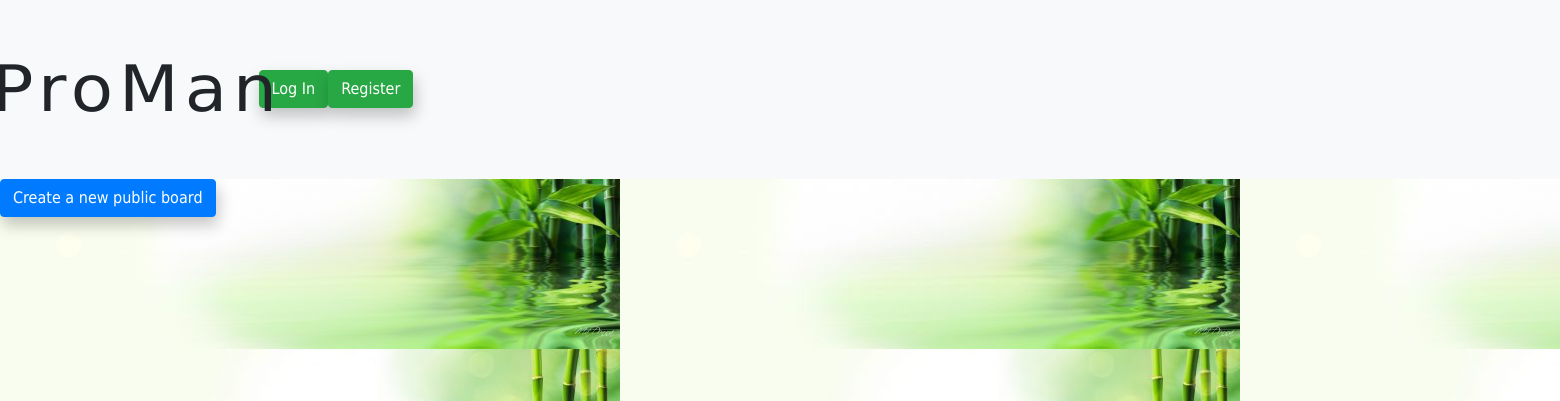
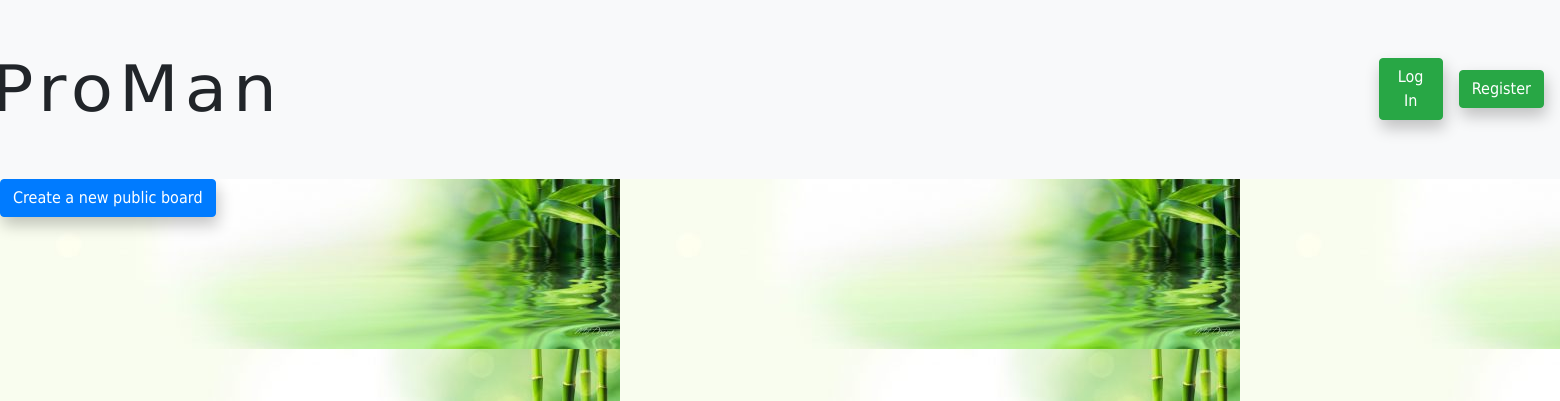
Before and after one commit to AlinNast/proman2, a Flask app: page / in a window 1560 px wide. Shown: the top 401 px of the page. Run offline with Flask 2, Linux system fonts and the light colour scheme; data that the repository does not hold is empty; parts of the project's set-up code (start-up, migrations or seed data) failed here and were passed over; some libraries are stand-ins or nearby versions.

Commit message:
login buttons arranged

```diff
--- a/static/css/main.css
+++ b/static/css/main.css
@@ -143,3 +143,16 @@ section.board{
 .card-title{
     padding-right: 16px;
 }
+
+
+#loginButon {
+    margin-left: 70em;
+}
+
+#registerButon {
+    margin-left: 1em;
+}
+
+#logoutButon {
+    margin-left: 70em;
+}
--- a/templates/index.html
+++ b/templates/index.html
@@ -34,10 +34,10 @@
         <nav class="navbar navbar-expand-xl navbar-light bg-light">
             <h1>ProMan</h1>
             {% if user %}
-            <button type="button" class="btn btn-success" onclick="location.href='/logout'">Logout</button>
+            <button type="button" class="btn btn-success" id="logoutButon" onclick="location.href='/logout'">Logout</button>
             {% else %}
-            <button type="button" class="login btn btn-success">Log In</button>
-            <button type="button" class="register btn btn-success">Register</button>
+            <button type="button" class="login btn btn-success" id="loginButon">Log In</button>
+            <button type="button" class="register btn btn-success" id="registerButon">Register</button>
             {% endif %}
         </nav>
 
```
